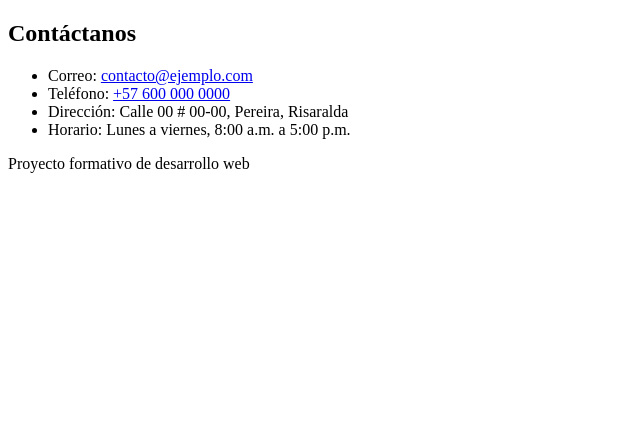
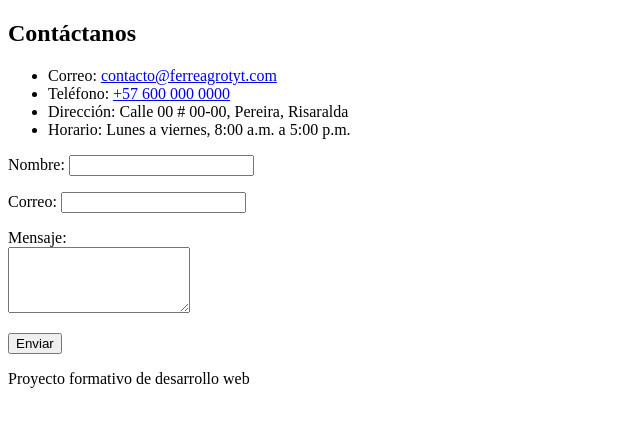
Before and after one commit to wlacho1014-star/Proyecto-FormativoADSO41, a Laravel app: page /contacto in a window 1280 px wide. Shown: the part 98-525 px from the top of the page, without its empty margins (0-640 px from the left). Run offline with Laravel 12, Linux system fonts and the light colour scheme.

Commit message:
Agrego buscador GET y formulario POST en productos y contacto

```diff
--- a/resources/views/contacto.blade.php
+++ b/resources/views/contacto.blade.php
@@ -6,9 +6,34 @@
     <h2>Contáctanos</h2>
 
     <ul>
-        <li>Correo: <a href="mailto:contacto@ejemplo.com">contacto@ejemplo.com</a></li>
+        <li>Correo: <a href="mailto:contacto@ferreagrotyt.com">contacto@ferreagrotyt.com</a></li>
         <li>Teléfono: <a href="tel:+576000000000">+57 600 000 0000</a></li>
         <li>Dirección: Calle 00 # 00-00, Pereira, Risaralda</li>
         <li>Horario: Lunes a viernes, 8:00 a.m. a 5:00 p.m.</li>
     </ul>
+
+    @if (session('exito'))
+        <p><strong>{{ session('exito') }}</strong></p>
+    @endif
+
+    <form method="POST" action="/contacto">
+        @csrf
+
+        <p>
+            <label for="nombre">Nombre:</label>
+            <input type="text" id="nombre" name="nombre" value="{{ old('nombre') }}">
+            @error('nombre') <span>{{ $message }}</span> @enderror
+        </p>
+        <p>
+            <label for="correo">Correo:</label>
+            <input type="email" id="correo" name="correo" value="{{ old('correo') }}">
+            @error('correo') <span>{{ $message }}</span> @enderror
+        </p>
+        <p>
+            <label for="mensaje">Mensaje:</label><br>
+            <textarea id="mensaje" name="mensaje" rows="4">{{ old('mensaje') }}</textarea>
+            @error('mensaje') <span>{{ $message }}</span> @enderror
+        </p>
+        <button type="submit">Enviar</button>
+    </form>
 @endsection
```
Also changed, not shown: resources/views/productos.blade.php (+16 -6 lines).
